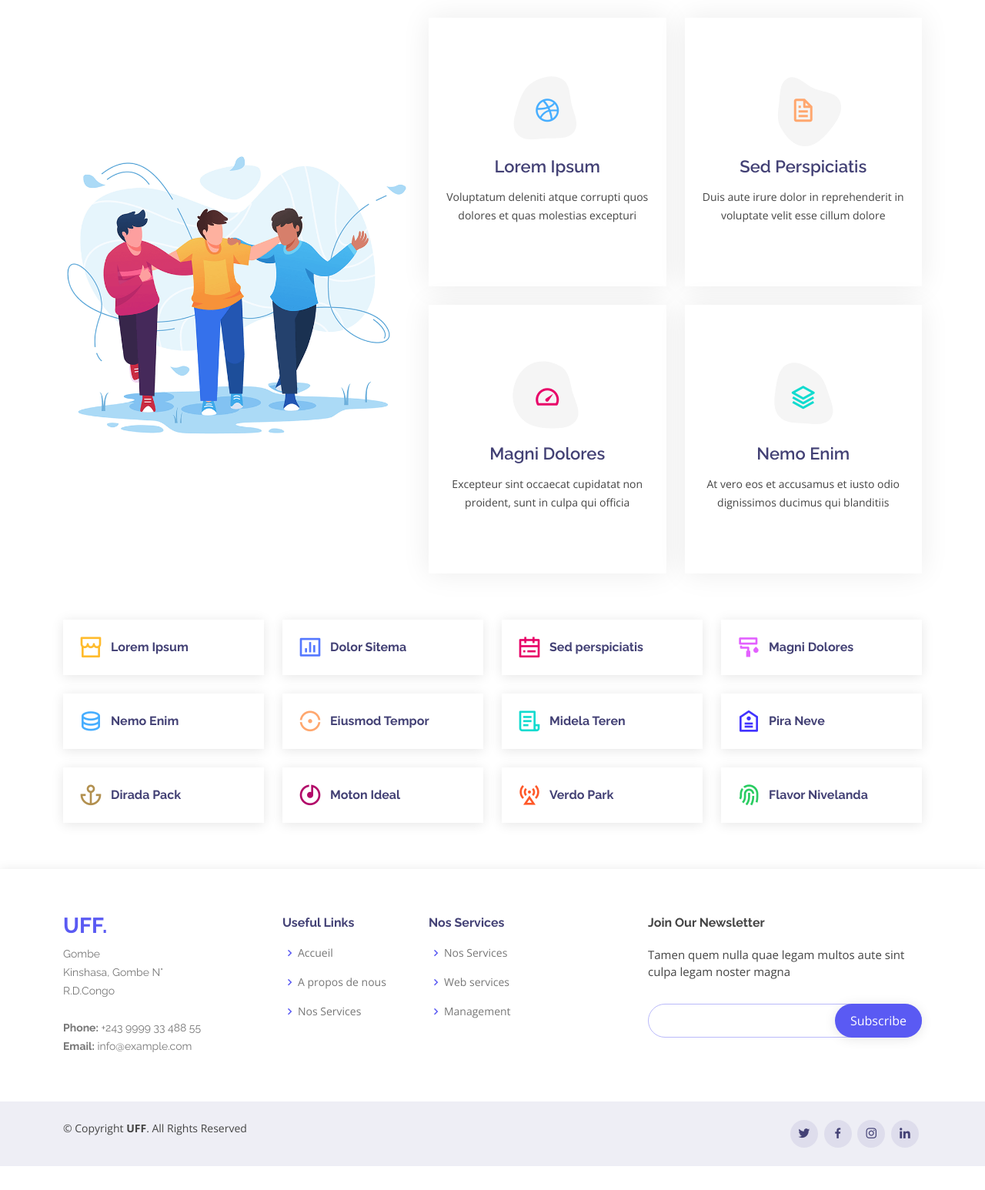
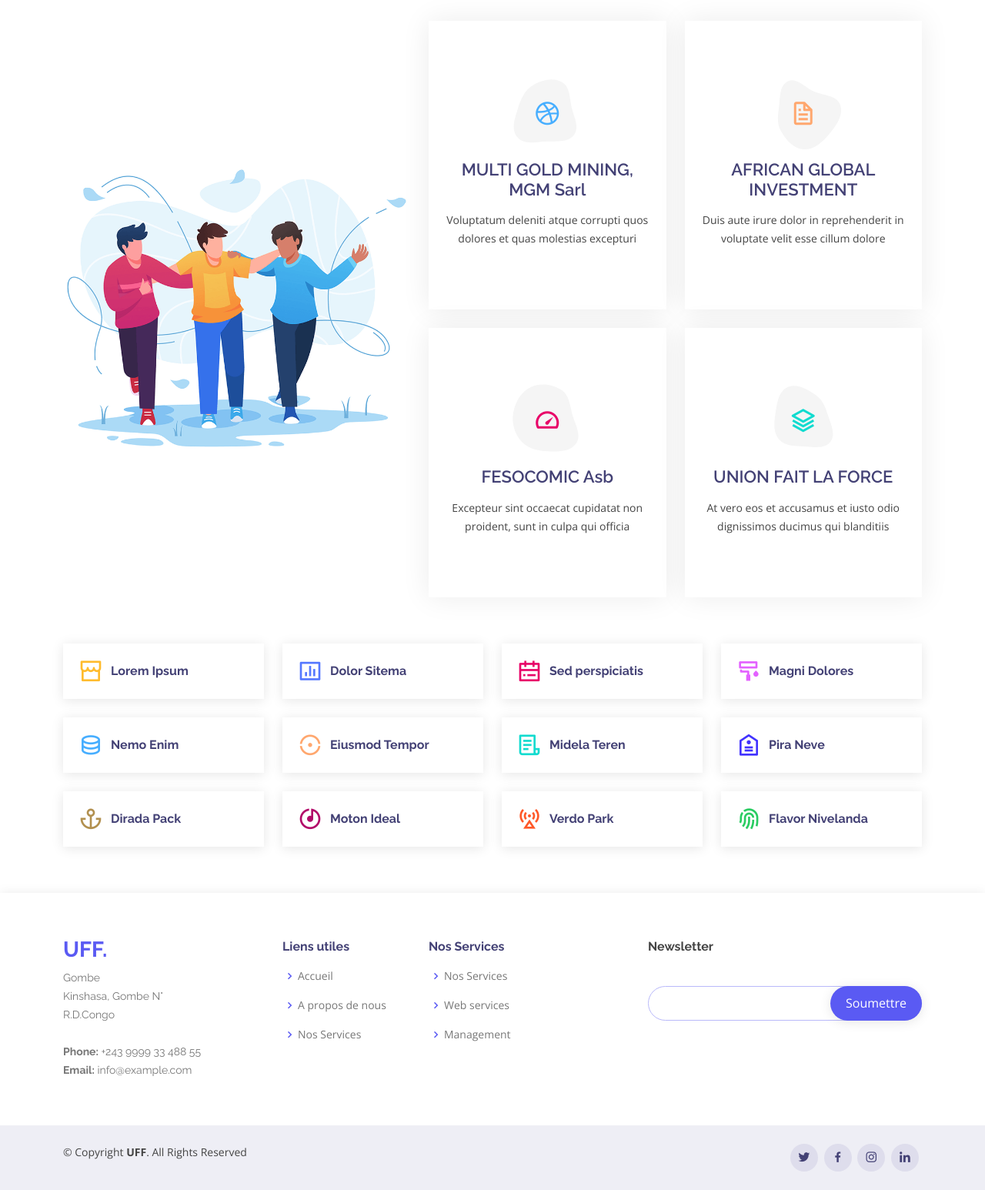
Before and after one commit to rhenardM/UFFAPP, a PHP site: page /accueil.php in a window 1280 px wide. Shown: the part 1960-3506 px from the top of the page at 77% size. Before the commit the page ends 3475 px from the top, so only its background shows below. Run offline with PHP 8.4, Linux system fonts and the light colour scheme.

Commit message:
les emplacements des contenues

```diff
--- a/Dashbord.php
+++ b/Dashbord.php
@@ -59,7 +59,7 @@
             </div><!-- End Revenue Card -->
 
             <!-- Revenue Card -->
-            <div class="col-xxl-4 col-md-6">
+            <!-- <div class="col-xxl-4 col-md-6">
               <div class="card info-card revenue-card">
 
                 <div class="filter">
@@ -88,7 +88,8 @@
                 </div>
 
               </div>
-            </div><!-- End Revenue Card -->
+            </div> -->
+            <!-- End Revenue Card -->
           <!-- Revenue Card -->
           <div class="col-xxl-4 col-md-6">
               <div class="card info-card revenue-card">
--- a/accueil.php
+++ b/accueil.php
@@ -63,7 +63,7 @@
     <div class="container">
       <div class="row">
         <div class="col-lg-6 pt-2 pt-lg-0 order-2 order-lg-1 d-flex flex-column justify-content-center">
-          <h1>Easy Marketing Solutions For Your Business</h1>
+          <h1>Des solutions de gestions simples pour votre entreprise</h1>
           <ul>
             <li><i class="ri-check-line"></i> Dolorem ratione dolorum</li>
             <li><i class="ri-check-line"></i> Quo nihil natus ea non pariatur optio occaecati</li>
@@ -89,8 +89,8 @@
 
         <div class="row content">
           <div class="col-lg-6">
-            <h2>Eum ipsam laborum deleniti velitena</h2>
-            <h3>Voluptatem dignissimos provident quasi corporis voluptates sit assum perenda sruen jonee trave</h3>
+            <h2>Société UNION FAIT LA FORCE MINING, UFFM Sarl </h2>
+            <h3>immatriculée au registre de commerce sous le numéro CD/KNG/RCCM/22-A-03396, représentée par son gérant Monsieur <strong>MURUSI NZUKI Alex</strong> </h3>
           </div>
           <div class="col-lg-6 pt-4 pt-lg-0">
             <p>
@@ -99,9 +99,9 @@
               culpa qui officia deserunt mollit anim id est laborum
             </p>
             <ul>
-              <li><i class="ri-check-double-line"></i> Ullamco laboris nisi ut aliquip ex ea commodo consequa</li>
-              <li><i class="ri-check-double-line"></i> Duis aute irure dolor in reprehenderit in voluptate velit</li>
-              <li><i class="ri-check-double-line"></i> Ullamco laboris nisi ut aliquip ex ea commodo consequat. Duis aute irure dolor in reprehenderit in</li>
+              <li><i class="ri-check-double-line"></i> UNION FAIT LA FORCE MINING, UFFM Sarl.</li>
+              <li><i class="ri-check-double-line"></i> Société UNION FAIT LA FORCE, UFF Sarl.</li>
+              <li><i class="ri-check-double-line"></i>  MULTI GOLD MINING, MGM Sarl.</li>
             </ul>
             <p class="fst-italic">
               Lorem ipsum dolor sit amet, consectetur adipiscing elit, sed do eiusmod tempor incididunt ut labore et dolore
@@ -215,7 +215,7 @@
                       </svg>
                       <i class="bx bxl-dribbble"></i>
                     </div>
-                    <h4><a href="">Lorem Ipsum</a></h4>
+                    <h4><a href=""> MULTI GOLD MINING, MGM Sarl </a></h4>
                     <p>Voluptatum deleniti atque corrupti quos dolores et quas molestias excepturi</p>
                   </div>
                 </div>
@@ -228,7 +228,7 @@
                       </svg>
                       <i class="bx bx-file"></i>
                     </div>
-                    <h4><a href="">Sed Perspiciatis</a></h4>
+                    <h4><a href="">AFRICAN GLOBAL INVESTMENT</a></h4>
                     <p>Duis aute irure dolor in reprehenderit in voluptate velit esse cillum dolore</p>
                   </div>
                 </div>
@@ -241,7 +241,7 @@
                       </svg>
                       <i class="bx bx-tachometer"></i>
                     </div>
-                    <h4><a href="">Magni Dolores</a></h4>
+                    <h4><a href="">FESOCOMIC Asb</a></h4>
                     <p>Excepteur sint occaecat cupidatat non proident, sunt in culpa qui officia</p>
                   </div>
                 </div>
@@ -254,7 +254,7 @@
                       </svg>
                       <i class="bx bx-layer"></i>
                     </div>
-                    <h4><a href="">Nemo Enim</a></h4>
+                    <h4><a href="">UNION FAIT LA FORCE</a></h4>
                     <p>At vero eos et accusamus et iusto odio dignissimos ducimus qui blanditiis</p>
                   </div>
                 </div>
@@ -368,7 +368,7 @@
           </div>
 
           <div class="col-lg-2 col-md-6 footer-links">
-            <h4>Useful Links</h4>
+            <h4>Liens utiles</h4>
             <ul>
               <li><i class="bx bx-chevron-right"></i> <a href="#">Accueil</a></li>
               <li><i class="bx bx-chevron-right"></i> <a href="#">A propos de nous</a></li>
@@ -386,10 +386,10 @@
           </div>
 
           <div class="col-lg-4 col-md-6 footer-newsletter">
-            <h4>Join Our Newsletter</h4>
-            <p>Tamen quem nulla quae legam multos aute sint culpa legam noster magna</p>
+            <h4>Newsletter</h4>
+            <p></p>
             <form action="" method="post">
-              <input type="email" name="email"><input type="submit" value="Subscribe">
+              <input type="email" name="email"><input type="submit" value="Soumettre">
             </form>
           </div>
 
```
Also changed, not shown: assets2/img/geston.png (added), 3 other files.
